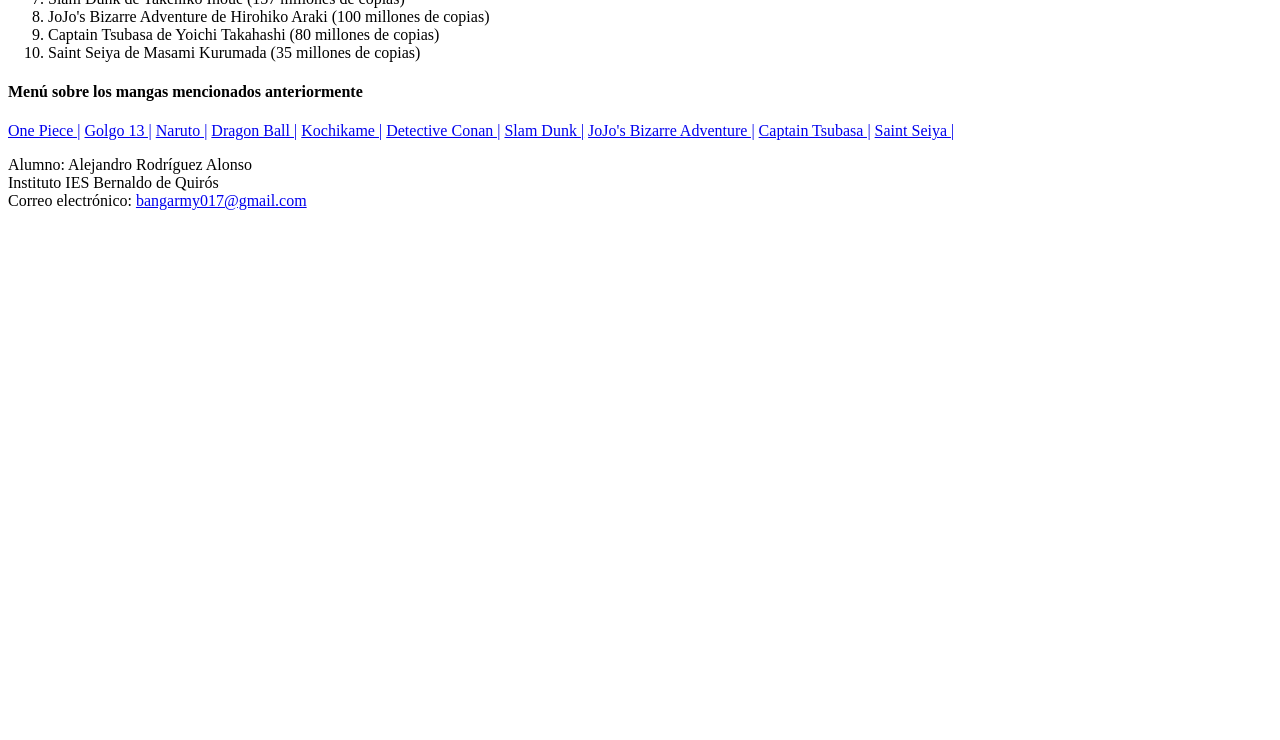
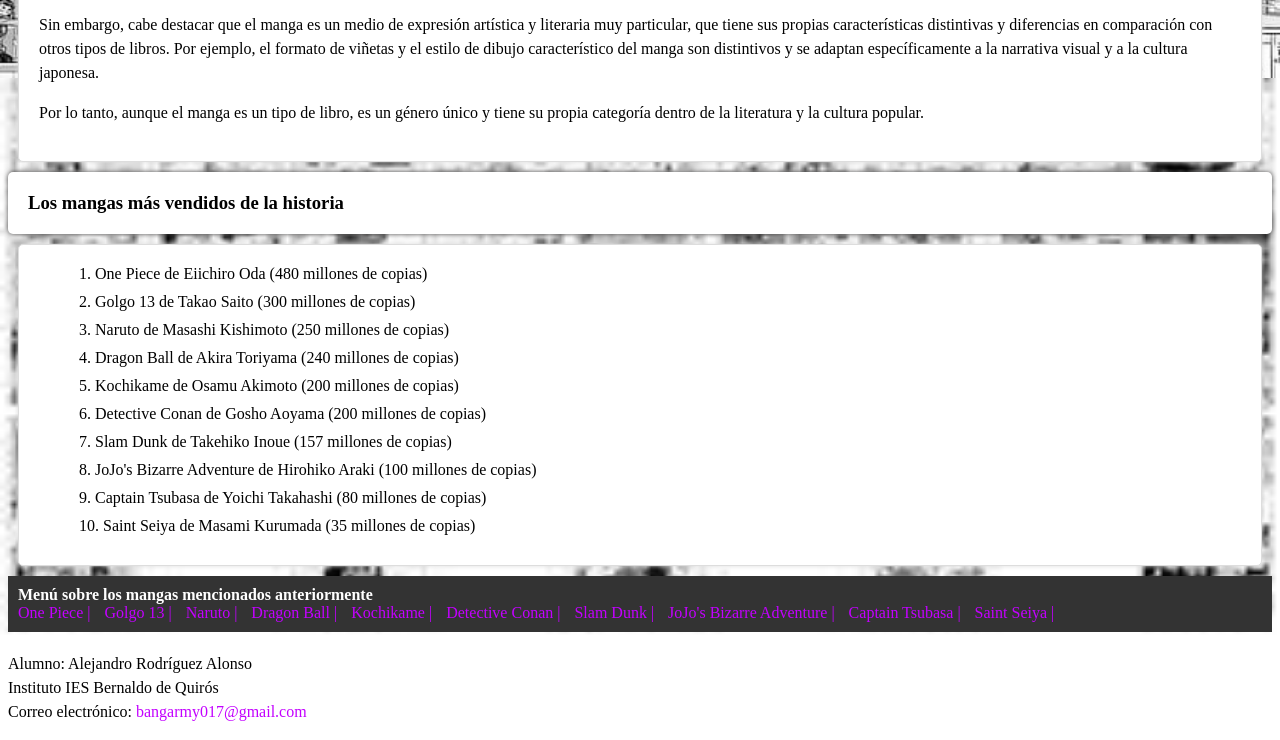
Before and after one commit to Bangarmy17/PaginaDiaDelLibroAlex, a plain HTML site: page index.html in a window 1280 px wide. Shown: the part 642-1382 px from the top of the page. Before the commit the page ends 868 px from the top, so only its background shows below. Drawn offline with Linux system fonts and the light colour scheme.

Commit message:
Proyecto v2-3
Le estoy metiendo CSS pero aun no lo acabé

```diff
--- a/index.html
+++ b/index.html
@@ -4,9 +4,9 @@
     <meta charset="UTF-8" />
     <meta http-equiv="X-UA-Compatible" content="IE=edge" />
     <meta name="viewport" content="width=device-width, initial-scale=1.0" />
+    <link rel="stylesheet" type="text/CSS" href="styles/styles.css" />
     <title>Dia del libro</title>
   </head>
-
   <body>
     <header>
       <h1>Dia del libro</h1>
@@ -14,41 +14,42 @@
     <section>
       <article>
         <h2>Historia del manga</h2>
+        <div class="contenedor">
           <p>
             El manga es una forma de arte y entretenimiento originaria de Japón,
             que se caracteriza por sus dibujos estilizados y su narrativa en
-          viñetas. La palabra manga significa "dibujos caprichosos" y su origen
-          se remonta al siglo XIX, aunque su popularidad creció enormemente a
-          partir de la década de 1950.
+            viñetas. La palabra manga significa "dibujos caprichosos" y su
+            origen se remonta al siglo XIX, aunque su popularidad creció
+            enormemente a partir de la década de 1950.
           </p>
-
           <p>
-          El manga ha abarcado una gran variedad de géneros, desde historias de
-          samuráis y ninjas hasta aventuras de ciencia ficción y fantasía.
+            El manga ha abarcado una gran variedad de géneros, desde historias
+            de samuráis y ninjas hasta aventuras de ciencia ficción y fantasía.
             Algunos de los mangas más populares incluyen Dragon Ball, One Piece,
             Naruto, Death Note y Attack on Titan.
           </p>
-
           <p>
-          El manga ha tenido un gran impacto en la cultura popular japonesa y ha
-          influido en la industria del entretenimiento a nivel mundial. Muchos
-          mangas han sido adaptados a anime, películas y series de televisión, y
-          algunos incluso han inspirado videojuegos y productos de
-          mercadotecnia.
+            El manga ha tenido un gran impacto en la cultura popular japonesa y
+            ha influido en la industria del entretenimiento a nivel mundial.
+            Muchos mangas han sido adaptados a anime, películas y series de
+            televisión, y algunos incluso han inspirado videojuegos y productos
+            de mercadotecnia.
           </p>
-
           <p>
             En la actualidad, el manga sigue siendo una forma popular de
             entretenimiento en Japón y en todo el mundo, y muchos fans disfrutan
             de la lectura de mangas en línea o en forma impresa.
           </p>
+        </div>
         <h3>¿El manga es considerado un libro?</h3>
+        <div>
+          <div class="contenedor">
             <p>
-          En términos generales, el manga se considera como un tipo de libro, ya
-          que se presenta en forma de publicación impresa o digital y contiene
-          una historia narrativa a través de viñetas dibujadas.
+              En términos generales, el manga se considera como un tipo de
+              libro, ya que se presenta en forma de publicación impresa o
+              digital y contiene una historia narrativa a través de viñetas
+              dibujadas.
             </p>
-
             <p>
               Sin embargo, cabe destacar que el manga es un medio de expresión
               artística y literaria muy particular, que tiene sus propias
@@ -57,13 +58,16 @@
               dibujo característico del manga son distintivos y se adaptan
               específicamente a la narrativa visual y a la cultura japonesa.
             </p>
-
             <p>
-          Por lo tanto, aunque el manga es un tipo de libro, es un género único
-          y tiene su propia categoría dentro de la literatura y la cultura
-          popular.
+              Por lo tanto, aunque el manga es un tipo de libro, es un género
+              único y tiene su propia categoría dentro de la literatura y la
+              cultura popular.
             </p>
+          </div>
+        </div>
         <h3>Los mangas más vendidos de la historia</h3>
+        <div >
+          <div class="contenedor">
             <ol>
               <li>One Piece de Eiichiro Oda (480 millones de copias)</li>
               <li>Golgo 13 de Takao Saito (300 millones de copias)</li>
@@ -73,11 +77,16 @@
               <li>Detective Conan de Gosho Aoyama (200 millones de copias)</li>
               <li>Slam Dunk de Takehiko Inoue (157 millones de copias)</li>
               <li>
-            JoJo's Bizarre Adventure de Hirohiko Araki (100 millones de copias)
+                JoJo's Bizarre Adventure de Hirohiko Araki (100 millones de
+                copias)
               </li>
-          <li>Captain Tsubasa de Yoichi Takahashi (80 millones de copias)</li>
+              <li>
+                Captain Tsubasa de Yoichi Takahashi (80 millones de copias)
+              </li>
               <li>Saint Seiya de Masami Kurumada (35 millones de copias)</li>
             </ol>
+          </div>
+        </div>
         <nav>
           <h4>Menú sobre los mangas mencionados anteriormente</h4>
           <a href="html/OnePiece.html">One Piece |</a>
@@ -93,7 +102,7 @@
         </nav>
       </article>
     </section>
-    <footer>
+    <footer class="tuneo">
       <p>
         Alumno: Alejandro Rodríguez Alonso<br />
         Instituto IES Bernaldo de Quirós<br />
--- /dev/null
+++ b/styles/styles.css
@@ -0,0 +1,84 @@
+/* Estilos para el encabezado */
+header {
+  background-color: #333;
+  border-radius: 15px;
+  color: white;
+  padding: 20px;
+}
+body {
+  background-image: url("../img/panel.jpg"),url("../img/panel2.jpg");
+  background-repeat: no-repeat;
+  background-size: 100%;
+}
+
+h1 {
+  margin: 0;
+}
+
+/* Estilos para el cuerpo */
+section {
+  display: flex;
+  flex-wrap: wrap;
+  justify-content: space-around;
+  margin: 20px 0;
+}
+
+.contenedor {
+  background-color: white;
+  border: 1px solid #ddd;
+  border-radius: 5px;
+  box-shadow: 0 0 5px #ddd;
+  flex: 1 1 300px;
+  margin: 10px;
+  padding: 20px;
+}
+
+h2,
+h3 {
+  color: rgb(0, 0, 0);
+  background-color: rgb(255, 255, 255);
+  border-radius: 5px;
+  box-shadow: 0 0 5px rgb(72, 71, 71);
+  padding: 20px;
+  margin: 0;
+}
+
+p {
+  line-height: 1.5;
+}
+
+ol {
+  list-style: decimal inside;
+  margin: 0;
+  padding: 0 0 0 40px;
+}
+
+li {
+  margin-bottom: 10px;
+}
+
+/* Estilos para el menú de navegación */
+nav {
+  background-color: #333;
+  color: white;
+  padding: 10px;
+}
+
+h4 {
+  margin: 0;
+}
+
+a {
+  color: rgb(195, 0, 255);
+  text-decoration: none;
+  margin-right: 10px;
+}
+
+a:hover {
+  text-decoration: underline;
+}
+.tuneo{
+  background-image: url ("../img/panel3.jpg");
+  background-repeat: no-repeat;
+  background-size: 100%;
+}
```
Also changed, not shown: img/p4.jpg (added), img/p5.jpg (added), img/panel.jpg (added), img/panel2.jpg (added), img/panel3.jpg (added), styles/stylesTwo.css (added). Lines whose indentation alone changed are shown as unchanged.
